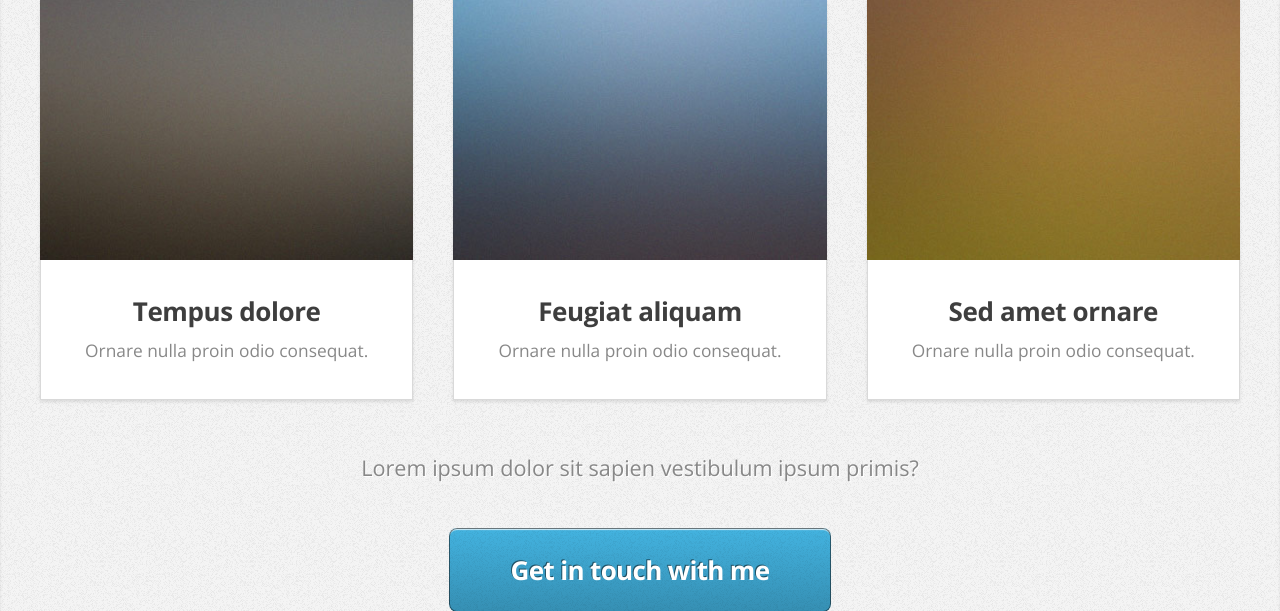
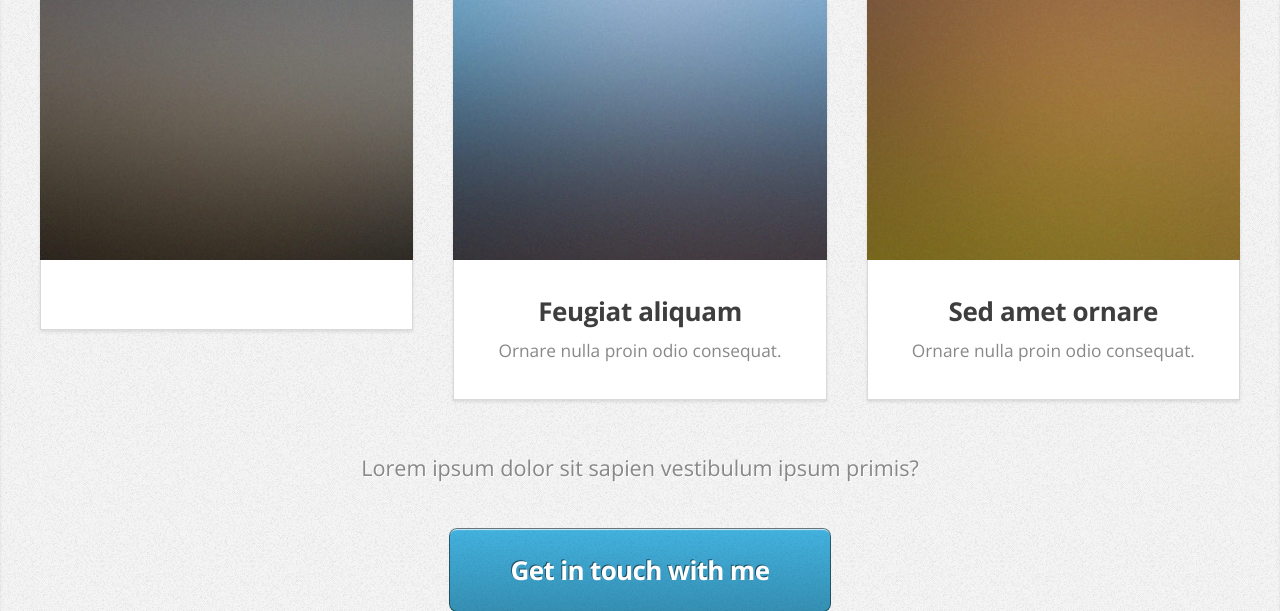
Before and after one commit to ManukumarNM/Profile_Django, a Django app: page / in a window 1280 px wide. Shown: the part 2193-2804 px from the top of the page. Run offline with Django 3.2, Linux system fonts and the light colour scheme; data comes from the database, SQL or seed files in the repository.

Commit message:
update content

```diff
--- a/template/index.html
+++ b/template/index.html
@@ -141,8 +141,8 @@
 							<div class="4u">
 								<article class="box style2">
 									<a href="#" class="image featured"><img src="{% static 'images/pic04.jpg' %}" alt="" /></a>
-									<h3><a href="#">Tempus dolore</a></h3>
-									<p>Ornare nulla proin odio consequat.</p>
+									<h3><a href="#"></a></h3>
+									<p></p>
 								</article>
 							</div>
 							<div class="4u">
```
